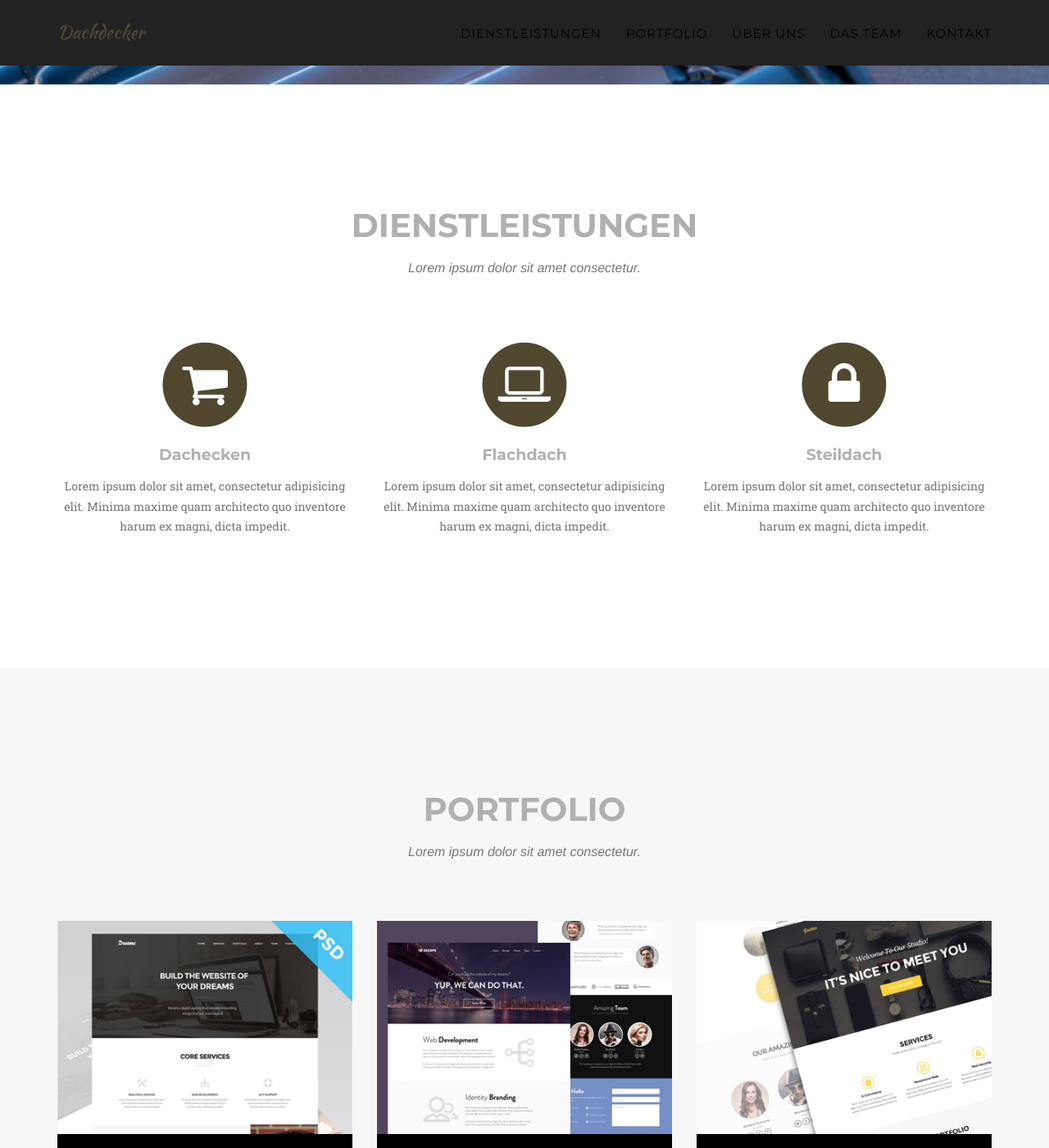
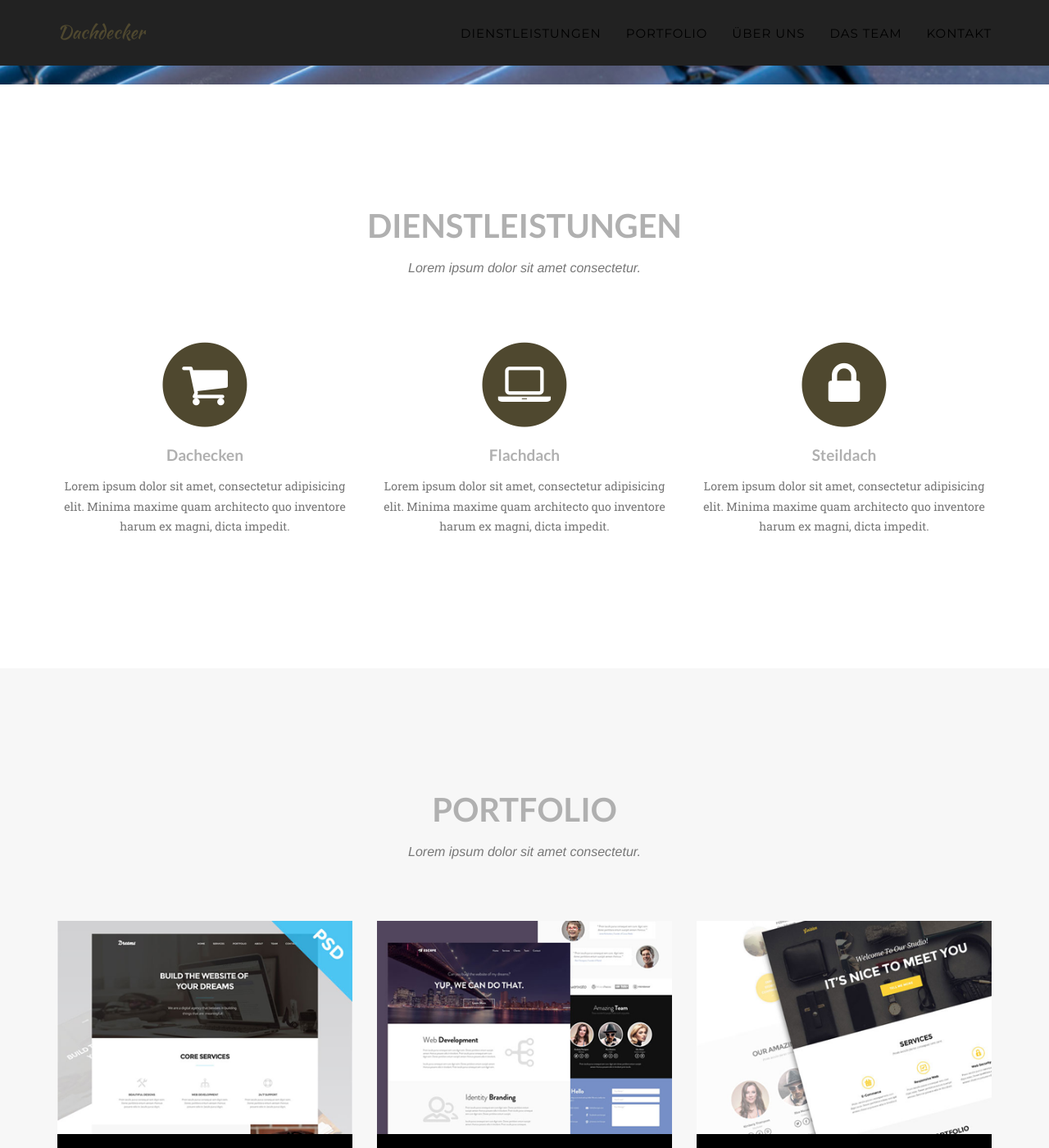
Before and after one commit to patrick131184/d4chdecker, a Jekyll site: the page built from index.html, in a window 1280 px wide and 1400 px high, scrolled down 655 px. Shown: the whole window at 82% size. Built offline with Jekyll 4.4.1, drawn with Linux system fonts in a browser that asks for light colours; some web fonts are replaced.

Commit message:
Update agency.css

```diff
--- a/_includes/css/agency.css
+++ b/_includes/css/agency.css
@@ -53,7 +53,7 @@ h4,
 h5,
 h6 {
     text-transform: uppercase;
-    font-family: {{ site.data.template.font.primary }};
+    font-family: {{ site.data.template.font.prim#c7c7c7ary }};
     font-weight: 700;
 }
 
@@ -172,7 +172,7 @@ fieldset[disabled] .btn-xl.active {
 
 .navbar-default {
     border-color: transparent;
-    background-color: #222;
+    background-color: #a9a9a9;
 }
 
 .navbar-default .navbar-brand {
```
